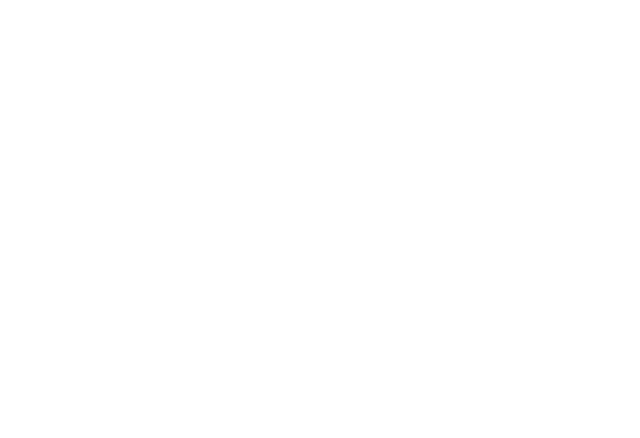
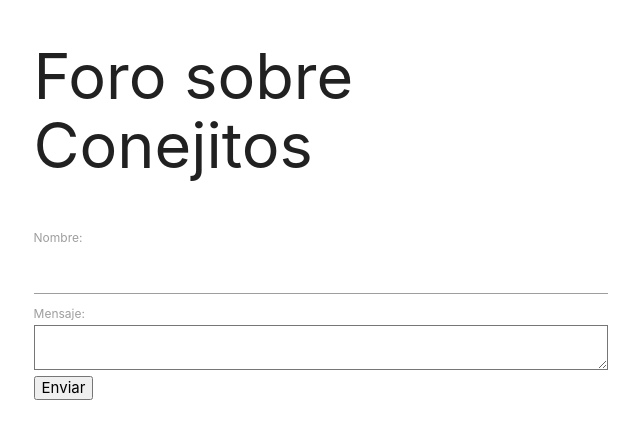
Before and after one commit to nicolealiste/foro-conejitos, a plain HTML site: page index.html in a window 1280 px wide. Shown: the whole page, without its empty margins (319-959 px from the left). Drawn offline with nearby package versions, Linux system fonts and the light colour scheme.

Commit message:
Se realiza estructura HTML header

```diff
--- a/index.html
+++ b/index.html
@@ -8,7 +8,24 @@
 	<link rel="stylesheet" type="text/css" href="assets/css/style.css">
 </head>
 <body>
-	<header></header>
+	<header class="container">
+		<div class="row">
+			<div class="col offset-s2 s8">
+				<h1>Foro sobre Conejitos</h1>
+			</div>
+		</div>
+		<div class="row">
+			<div class="col offset-s2 s8">
+				<form action="">
+					<label>Nombre: </label>
+					<input type="text" id="nombre">
+					<label>Mensaje: </label>
+					<textarea id="mensaje"></textarea>
+					<button>Enviar</button>
+				</form>
+			</div>
+		</div>
+	</header>
 	<section></section>
 	<script type="text/javascript" src="https://code.jquery.com/jquery-2.1.1.min.js"></script>
 	 <!-- Compiled and minified JavaScript -->
```
